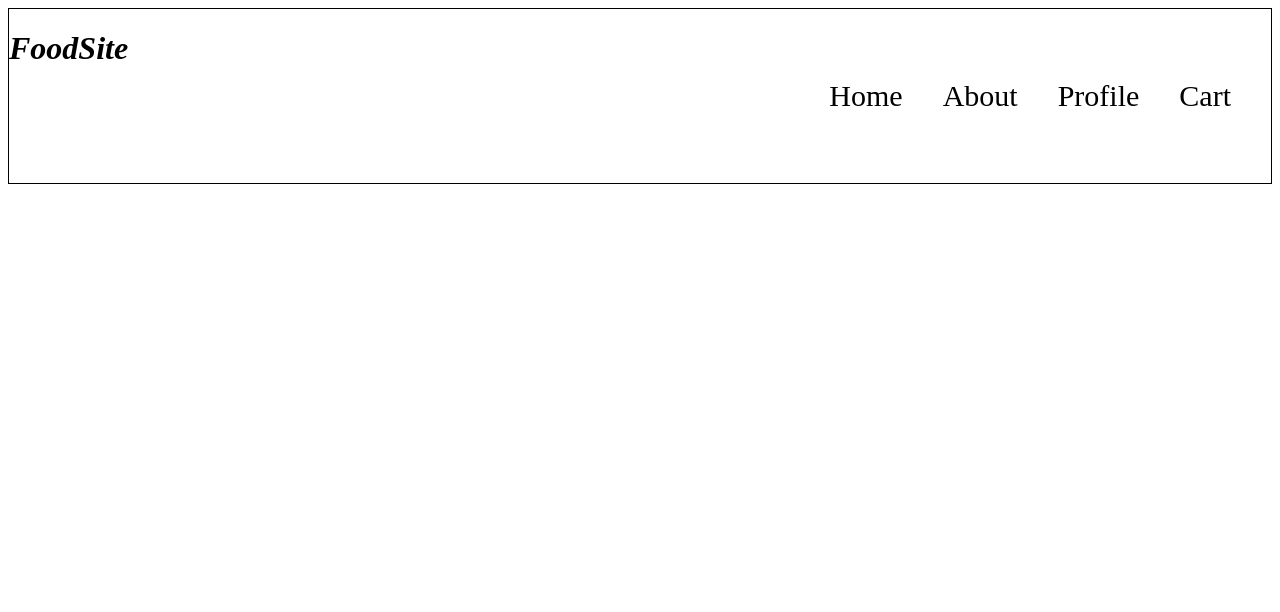
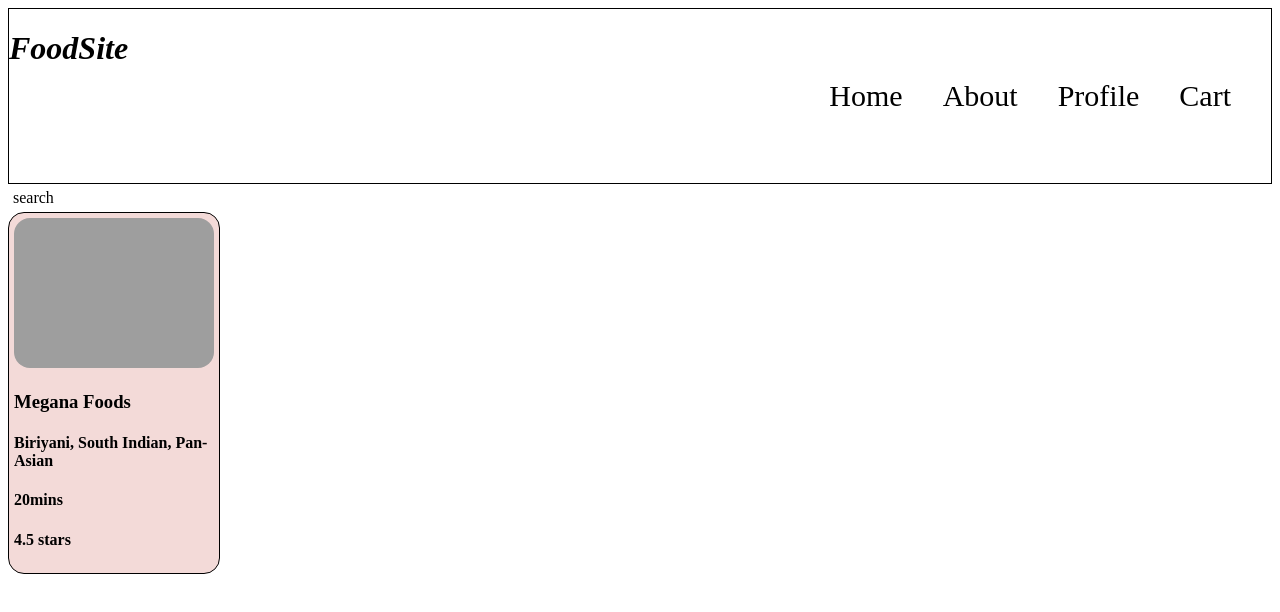
Before and after one commit to sumanth-create1/namasthe-react, a React app: page / in a window 1280 px wide. Built offline with nearby package versions, Linux system fonts and the light colour scheme; grey boxes are pictures that could not be loaded.

Commit message:
created a food card

```diff
--- a/App.js
+++ b/App.js
@@ -1,12 +1,19 @@
 import React from "react";
 import ReactDOM from "react-dom/client";
 
+const styleCard = {
+  backgroundColor: "#F3DAD8",
+}
 
 const Header = () => {
   return (
     <div className="header">
       <div className="logo">
-        <h1 id="mainIcon"><i><b>FoodSite</b></i></h1>
+        <h1 id="mainIcon">
+          <i>
+            <b>FoodSite</b>
+          </i>
+        </h1>
       </div>
       <div className="nav-items">
         <ul>
@@ -17,17 +24,40 @@ const Header = () => {
         </ul>
       </div>
     </div>
-  )
-}
+  );
+};
+
+const RestaurantCard = () => {
+  return (
+    <div className="res-card" style={styleCard}>
+      <img className="res-logo" alt="res-logo" src="https://media-assets.swiggy.com/swiggy/image/upload/fl_lossy,f_auto,q_auto,w_660/FOOD_CATALOG/IMAGES/CMS/2026/2/8/046d2492-b606-4a4f-b395-ffe59ded7143_a7c263a5-750c-4d98-a3fa-b45a37471039.JPG" />
+      <h3>Megana Foods</h3>
+      <h4>Biriyani, South Indian, Pan-Asian</h4>
+      <h4>20mins</h4>
+      <h4>4.5 stars</h4>
+    </div>
+  );
+};
+
+const Body = () => {
+  return (
+    <div className="body">
+      <div className="search">search</div>
+      <div className="res-container">
+        <RestaurantCard />
+      </div>
+    </div>
+  );
+};
 
 const AppLayout = () => {
   return (
     <div className="app">
       <Header />
-
+      <Body />
     </div>
-  )
-}
+  );
+};
 
 const root = ReactDOM.createRoot(document.getElementById("root"));
 
--- a/style.css
+++ b/style.css
@@ -20,3 +20,21 @@
   margin: 10px;
   list-style: none;
 }
+
+.res-card{
+  height:350px;
+  width:200px;
+  padding: 5px;
+  border: 1px solid black;
+  border-radius: 1rem;
+}
+
+.search {
+  padding:5px;
+}
+
+.res-logo{
+  height:150px;
+  width:100%;
+  border-radius: 1rem;
+}
```
